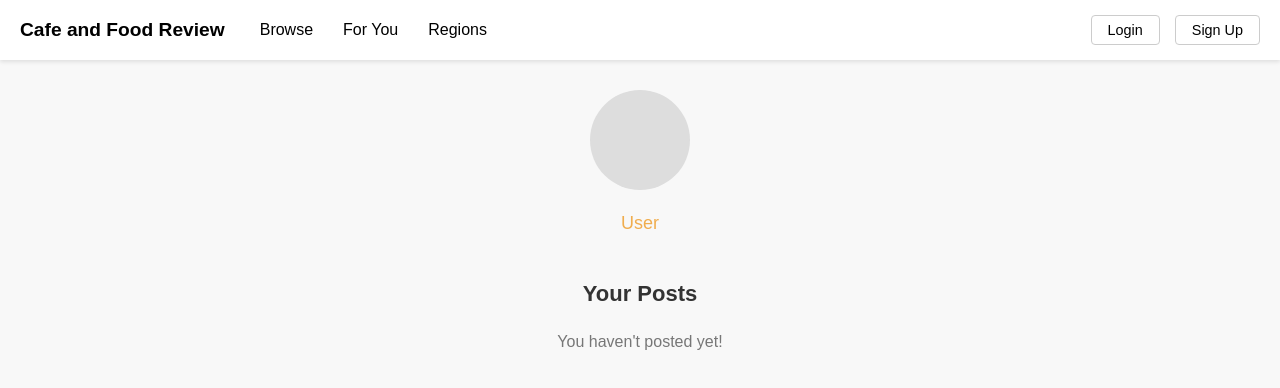
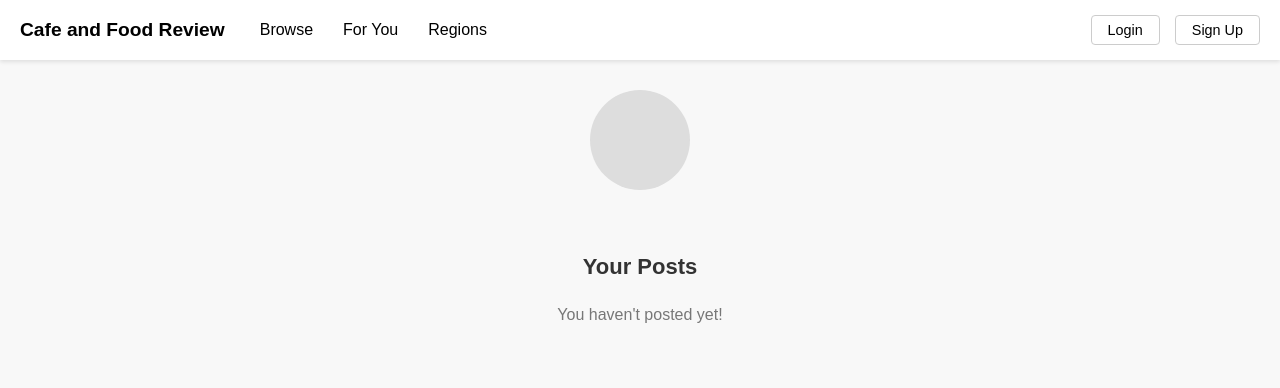
Before and after one commit to Shadoclown/BA_webboard, a React (Create React App) app in the folder cafe/: page /profile in a window 1280 px wide. Shown: the top 388 px of the page. Built offline with nearby package versions, Linux system fonts and the light colour scheme.

Commit message:
link the data to the profile and app

```diff
--- a/cafe/src/App.js
+++ b/cafe/src/App.js
@@ -4,6 +4,7 @@ import React, { useState } from 'react';
 import LoginPage from './component/LoginPage';
 import SignUpPage from './component/SignUpPage';
 import ProfilePage from './component/ProfilePage';
+import Browse from './component/Browse';
 
 function App() {
   const [checklogin, setchecklogin] = useState(false);
@@ -25,9 +26,10 @@ function App() {
       <BrowserRouter>
         <Navbar checklogin={checklogin} userData={User} checklogout={handleLogout}/>
         <Routes>
+          <Route path="/browse" element={<Browse />} />
           <Route path="/login" element={<LoginPage isLogin={handleLogin}/>} />
           <Route path="/signup" element={<SignUpPage />} />
-          <Route path="/profile" element={<ProfilePage />} />
+          <Route path="/profile" element={<ProfilePage userData={User} />} />
         </Routes>
       </BrowserRouter>
     </div>
--- /dev/null
+++ b/cafe/src/component/Browse.js
@@ -0,0 +1,15 @@
+import React from 'react';
+
+const Browse = () => {
+  return (
+    <div className="browse-container">
+      <h1>Browse Cafes and Food Reviews</h1>
+      <div className="browse-content">
+        <p>This page will display all available cafe and food reviews.</p>
+        <p>Content is coming soon!</p>
+      </div>
+    </div>
+  );
+};
+
+export default Browse;
--- a/cafe/src/component/LoginPage.js
+++ b/cafe/src/component/LoginPage.js
@@ -56,7 +56,7 @@ const LoginPage = ({ isLogin }) => {
         email: user.email
       };
       isLogin(userData);
-      navigate('/profile');
+      navigate('/browse');
 
     } catch (err) {
       console.error('Login error:', err);
--- a/cafe/src/component/ProfilePage.js
+++ b/cafe/src/component/ProfilePage.js
@@ -4,18 +4,17 @@ import supabase from './connect';
 import { Link, useNavigate, useLocation } from 'react-router-dom';
 import '../style/ProfilePage.css';
 
-const ProfilePage = () => {
+const ProfilePage = ({ userData }) => {
   const navigate = useNavigate();
-  const location = useLocation();
-  const {
-    user_id,
-    username: initialUsername = 'User',
-    email = 'User'
-  } = location.state || {};
 
-  const [username, setUsername] = useState(initialUsername);
+  const userId = userData.user_id;
+  const username = userData.username;
+  const email = userData.email;
+
+  const [loading, setLoading] = useState(false);
+
+
   const [posts, setPosts] = useState([]);
-  const [loading, setLoading] = useState(true);
 
   useEffect(() => {
     // Check for authenticated user
@@ -23,7 +22,7 @@ const ProfilePage = () => {
       try {
         setLoading(true);
 
-        if (!user_id) {
+        if (!userId) {
           console.error('No user ID available');
           setLoading(false);
           return;
@@ -33,7 +32,7 @@ const ProfilePage = () => {
         const { data: data, error: userError } = await supabase
           .from('users')
           .select('*')
-          .eq('user_id', user_id)
+          .eq('user_id', userId)
           .single();
 
         if (userError && userError.code !== 'PGRST116') {
@@ -44,7 +43,7 @@ const ProfilePage = () => {
         const { data: postsData, error: postsError } = await supabase
           .from('posts')
           .select('*')
-          .eq('user_id', user_id)
+          .eq('user_id', userId)
           .order('post_id', { ascending: false });
 
         if (postsError) throw postsError;
@@ -58,7 +57,7 @@ const ProfilePage = () => {
     };
 
     fetchUserData();
-  }, [user_id, email]);
+  }, [userId, email]);
 
   const handleCreatePost = () => {
     // Navigate to create post page
```
Also changed, not shown: cafe/src/component/ิbrowse.js (added, +15 -0 lines).
